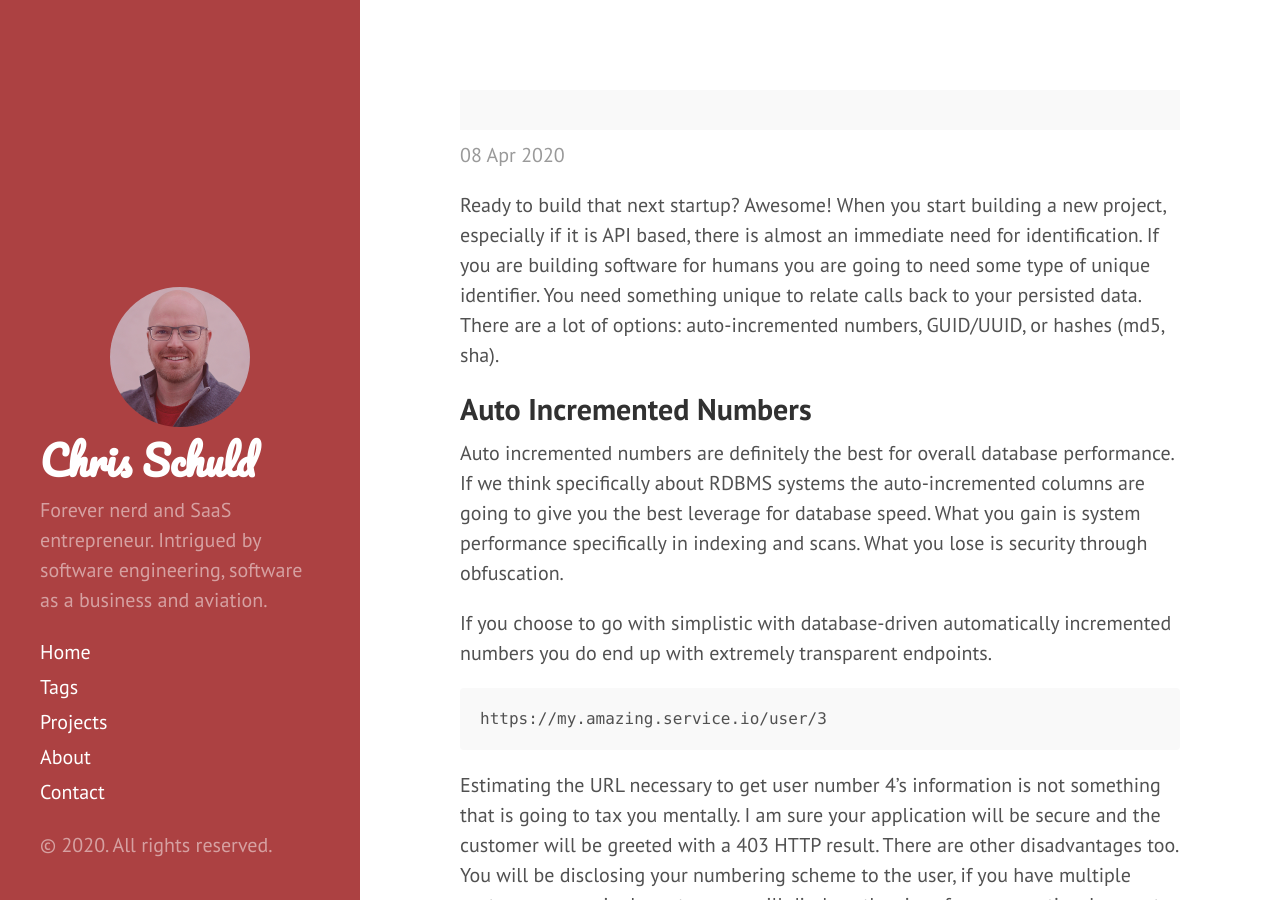
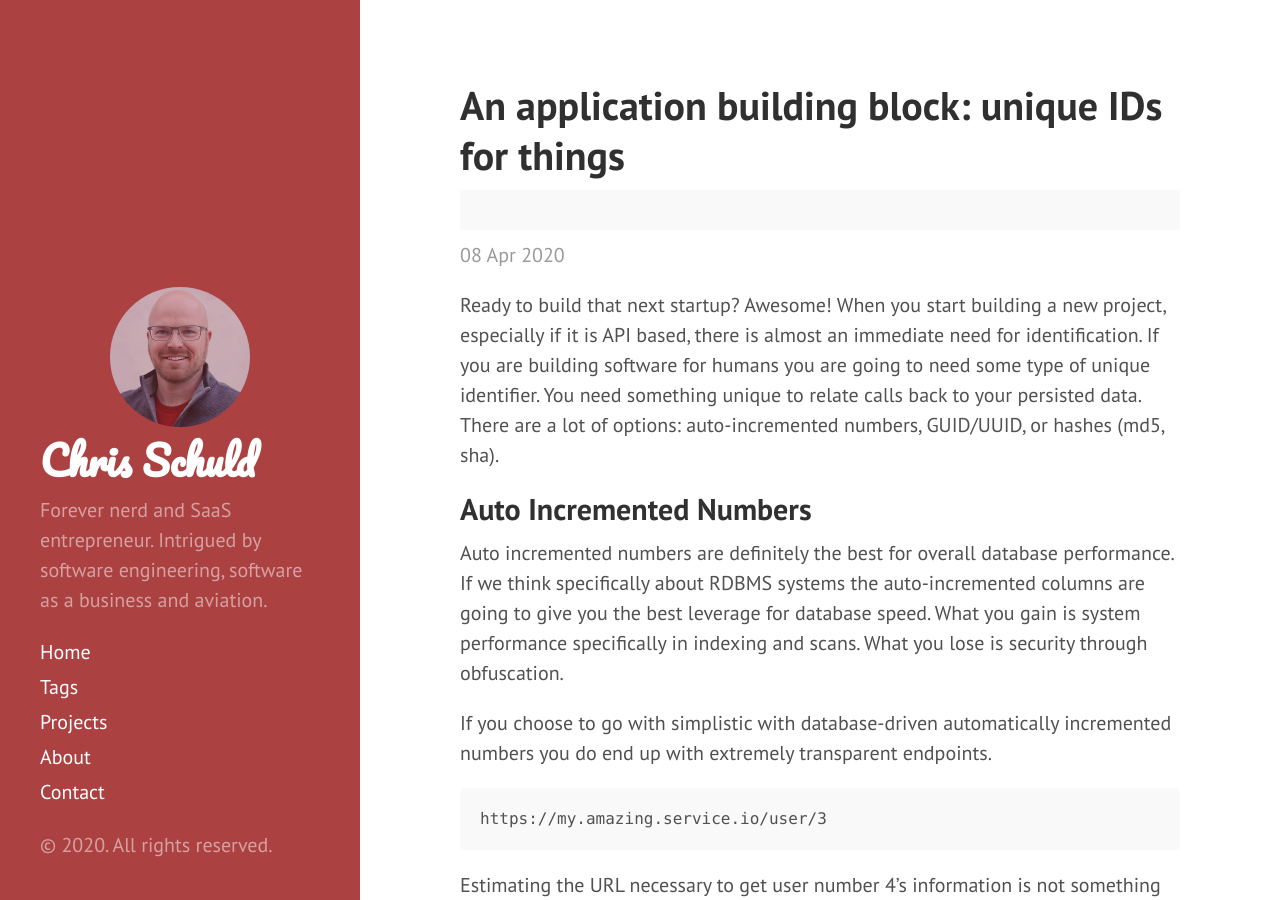
Before and after one commit to cbschuld/chrisschuld.com-legacy, a Jekyll site: the page built from _posts/2020-04-08-an-application-building-block-unique-ids-for-things.md, in a window 1280 px wide and 900 px high. Built offline with Jekyll 4.4.1, drawn with Linux system fonts in a browser that asks for light colours; nearby versions of some CDN libraries; our own code applies the rules of GitHub Pages for plain Markdown files.

Commit message:
title contained colon, explode

```diff
--- a/_posts/2020-04-08-an-application-building-block-unique-ids-for-things.md
+++ b/_posts/2020-04-08-an-application-building-block-unique-ids-for-things.md
@@ -1,5 +1,5 @@
 ---
-title: An application building block: unique IDs for things
+title: "An application building block: unique IDs for things"
 layout: post
 tags: software node
 ---
```
